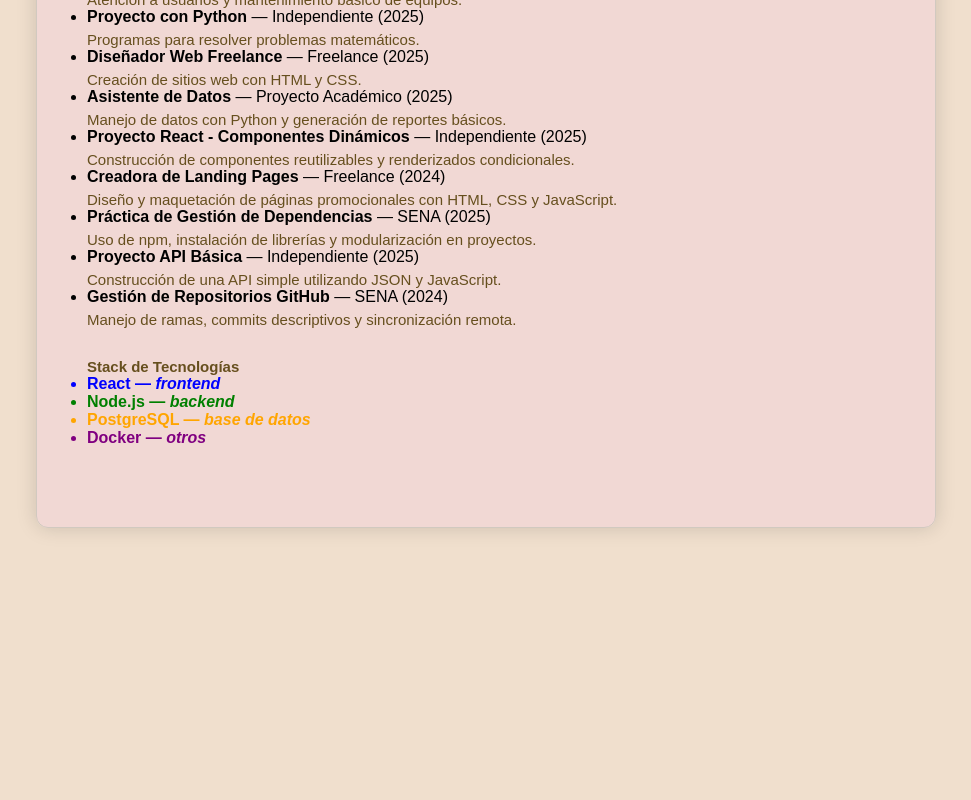
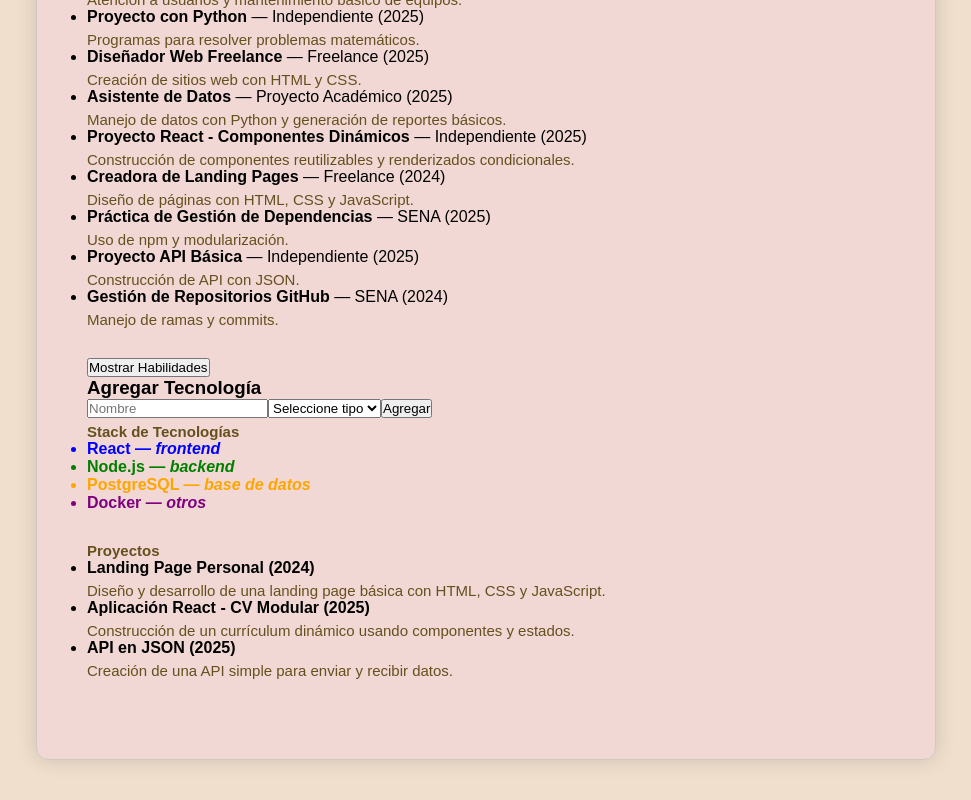
Before and after one commit to maileth2008/cv-react-maileth_begambre, a React (Vite) app in the folder maileth_begambre/: page / in a window 1280 px wide. Shown: the part 523-1323 px from the top of the page, without its empty margins (154-1125 px from the left). Before the commit the page ends 1091 px from the top, so only its background shows below. Built offline with nearby package versions, Linux system fonts and the light colour scheme.

Commit message:
implementación de useState para mostrar/ocultar habilidades

```diff
--- a/maileth_begambre/src/App.jsx
+++ b/maileth_begambre/src/App.jsx
@@ -1,122 +1,43 @@
-import React from "react";
+import { useState } from "react";
+import { datosIniciales } from "./cvData";
+
 import CabeceraCV from "./componente/CabeceraCV.jsx";
 import Perfil from "./componente/Perfil.jsx";
 import Educacion from "./componente/Educacion.jsx";
 import Experiencia from "./componente/Experiencia.jsx";
-import StackTecnologias from "./componente/StackTecnologias";
-import "./App.css";
+import StackTecnologias from "./componente/StackTecnologias.jsx";
+import ToggleHabilidades from "./componente/ToggleHabilidades.jsx";
+import FormularioTecnologia from "./componente/FormularioTecnologia.jsx";
+import Proyectos from "./componente/Proyectos.jsx";
 
 
-
+import "./index.css";
 
 export default function App() {
+  const [tecnologias, setTecnologias] = useState(datosIniciales.tecnologiasIniciales);
 
-  // DATOS DEL CV
-  const datosPersonales = {
-    nombre1: "Maileth",
-    nombre2: "Begambre",
-    cargo: "Desarrollador en formación",
-    ciudad: "Medellin, Colombia",
-    contacto: "mailethbegambre615@gmail.com"
+  const agregarTecnologia = (nueva) => {
+    setTecnologias([...tecnologias, nueva]);
   };
-
-  const perfilTexto = `
-    Soy aprendiz del SENA con interés en el desarrollo web moderno utilizando React.
-    Responsable, creativo y con habilidades de trabajo en equipo.
-  `;
-
-  const experiencias = [
-    {
-      cargo: "Frontend Junior - Proyecto Personal",
-      empresa: "Independiente",
-      año: "2025",
-      descripcion: "Desarrollo de interfaces funcionales con React y Vite.",
-    },
-    {
-      cargo: "Soporte Técnico",
-      empresa: "SENA",
-      año: "2024",
-      descripcion: "Atención a usuarios y mantenimiento básico de equipos.",
-    },
-    {
-      cargo: "Proyecto con Python",
-      empresa: "Independiente",
-      año: "2025",
-      descripcion: "Programas para resolver problemas matemáticos.",
-    },
-    {
-      cargo: "Diseñador Web Freelance",
-      empresa: "Freelance",
-      año: "2025",
-      descripcion: "Creación de sitios web con HTML y CSS.",
-    },
-    {
-      cargo: "Asistente de Datos",
-      empresa: "Proyecto Académico",
-      año: "2025",
-      descripcion: "Manejo de datos con Python y generación de reportes básicos.",
-    },
-    {
-      cargo: "Proyecto React - Componentes Dinámicos",
-      empresa: "Independiente",
-      año: "2025",
-      descripcion: "Construcción de componentes reutilizables y renderizados condicionales.",
-    },
-    {
-      cargo: "Creadora de Landing Pages",
-      empresa: "Freelance",
-      año: "2024",
-      descripcion: "Diseño y maquetación de páginas promocionales con HTML, CSS y JavaScript.",
-    },
-    {
-      cargo: "Práctica de Gestión de Dependencias",
-      empresa: "SENA",
-      año: "2025",
-      descripcion: "Uso de npm, instalación de librerías y modularización en proyectos.",
-    },
-    {
-      cargo: "Proyecto API Básica",
-      empresa: "Independiente",
-      año: "2025",
-      descripcion: "Construcción de una API simple utilizando JSON y JavaScript.",
-    },
-    {
-      cargo: "Gestión de Repositorios GitHub",
-      empresa: "SENA",
-      año: "2024",
-      descripcion: "Manejo de ramas, commits descriptivos y sincronización remota.",
-    },
-  ];
-
-  const cursos = [
-    { titulo: "Tecnólogo ADS", institucion: "SENA", año: "En curso" },
-    { titulo: "Bachiller Técnico", institucion: "IETAC", año: "2024" },
-    {titulo: "Fundamentos de Programación", institucion: "SENA",año: "2025"},
-    {titulo: "Inglés Básico", institucion: "SENA",año: "2025" }
-
-  ];
-  const tecnologias = [
-    { id: 1, nombre: "React", tipo: "frontend" },
-    { id: 2, nombre: "Node.js", tipo: "backend" },
-    { id: 3, nombre: "PostgreSQL", tipo: "base de datos" },
-    { id: 4, nombre: "Docker", tipo: "otros" },
-  ];
-
-
-
 
   return (
     <div className="cv-container">
-      <CabeceraCV {...datosPersonales} />
+      <CabeceraCV {...datosIniciales.datosPersonales} />
 
-      <Perfil descripcion={perfilTexto} />
+      <Perfil descripcion={datosIniciales.perfilTexto} />
 
-      <Educacion cursos={cursos} />
+      <Educacion cursos={datosIniciales.cursos} />
 
-      <Experiencia Experiencias={experiencias} />
-       <StackTecnologias tecnologias={tecnologias} />
+      <Experiencia Experiencias={datosIniciales.experiencias} />
 
-       </div>
+      <ToggleHabilidades habilidades={datosIniciales.habilidades} />
 
+      <FormularioTecnologia agregarTecnologia={agregarTecnologia} />
+
+      <StackTecnologias tecnologias={tecnologias} />
+
+      <Proyectos proyectos={datosIniciales.proyectos} />
+
+    </div>
   );
 }
--- a/maileth_begambre/src/componente/FormularioTecnologia.jsx
+++ b/maileth_begambre/src/componente/FormularioTecnologia.jsx
@@ -0,0 +1,45 @@
+import { useState } from "react";
+
+export default function FormularioTecnologia({ agregarTecnologia }) {
+  const [nombre, setNombre] = useState("");
+  const [tipo, setTipo] = useState("");
+
+  const manejarSubmit = (e) => {
+    e.preventDefault(); // evita que la página se recargue
+
+    if (!nombre || !tipo) return;
+
+    const nueva = {
+      id: Date.now(),
+      nombre,
+      tipo
+    };
+
+    agregarTecnologia(nueva);
+    setNombre("");
+    setTipo("");
+  };
+
+  return (
+    <form onSubmit={manejarSubmit}>
+      <h3>Agregar Tecnología</h3>
+
+      <input
+        type="text"
+        placeholder="Nombre"
+        value={nombre}
+        onChange={(e) => setNombre(e.target.value)}
+      />
+
+      <select value={tipo} onChange={(e) => setTipo(e.target.value)}>
+        <option value="">Seleccione tipo</option>
+        <option value="frontend">Frontend</option>
+        <option value="backend">Backend</option>
+        <option value="base de datos">Base de datos</option>
+        <option value="otros">Otros</option>
+      </select>
+
+      <button type="submit">Agregar</button>
+    </form>
+  );
+}
--- a/maileth_begambre/src/componente/Proyectos.jsx
+++ b/maileth_begambre/src/componente/Proyectos.jsx
@@ -0,0 +1,16 @@
+export default function Proyectos({ proyectos }) {
+  return (
+    <section className="proyectos">
+      <h3>Proyectos</h3>
+
+      <ul>
+        {proyectos.map((proyecto, index) => (
+          <li key={index}>
+            <h4>{proyecto.nombre} ({proyecto.año})</h4>
+            <p>{proyecto.descripcion}</p>
+          </li>
+        ))}
+      </ul>
+    </section>
+  );
+}
--- a/maileth_begambre/src/componente/ToggleHabilidades.jsx
+++ b/maileth_begambre/src/componente/ToggleHabilidades.jsx
@@ -1,5 +1,5 @@
 import { useState } from "react";
-import Habilidades from "./Habilidades";
+import Habilidades from "./Habilidades.jsx";
 
 export default function ToggleHabilidades({ habilidades }) {
   const [visible, setVisible] = useState(false);
--- a/maileth_begambre/src/cvData.js
+++ b/maileth_begambre/src/cvData.js
@@ -39,5 +39,23 @@
     { id: 4, nombre: "Docker", tipo: "otros" },
   ],
 
-  habilidades: ["Trabajo en equipo", "Creatividad", "Responsabilidad", "Comunicación", "Aprendizaje rápido"]
+  proyectos: [
+  {
+    nombre: "Landing Page Personal",
+    año: "2024",
+    descripcion: "Diseño y desarrollo de una landing page básica con HTML, CSS y JavaScript."
+  },
+  {
+    nombre: "Aplicación React - CV Modular",
+    año: "2025",
+    descripcion: "Construcción de un currículum dinámico usando componentes y estados."
+  },
+  {
+    nombre: "API en JSON",
+    año: "2025",
+    descripcion: "Creación de una API simple para enviar y recibir datos."
+  }
+],
+habilidades: ["Trabajo en equipo", "Creatividad", "Responsabilidad", "Comunicación", "Aprendizaje rápido"]
+
 };
```
